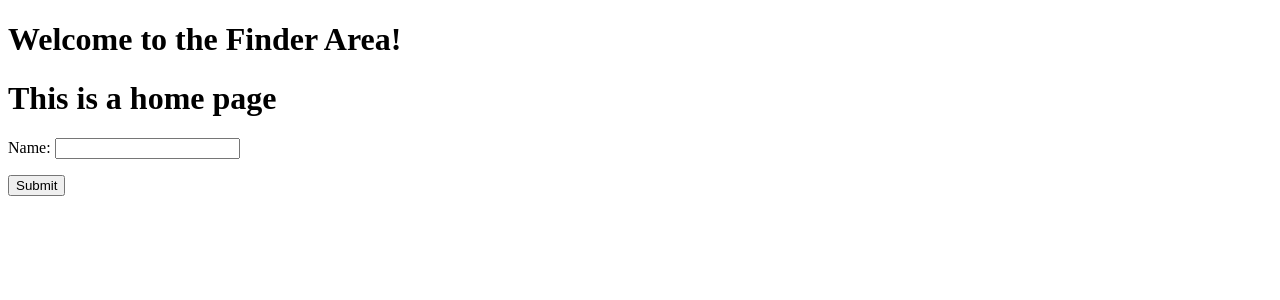
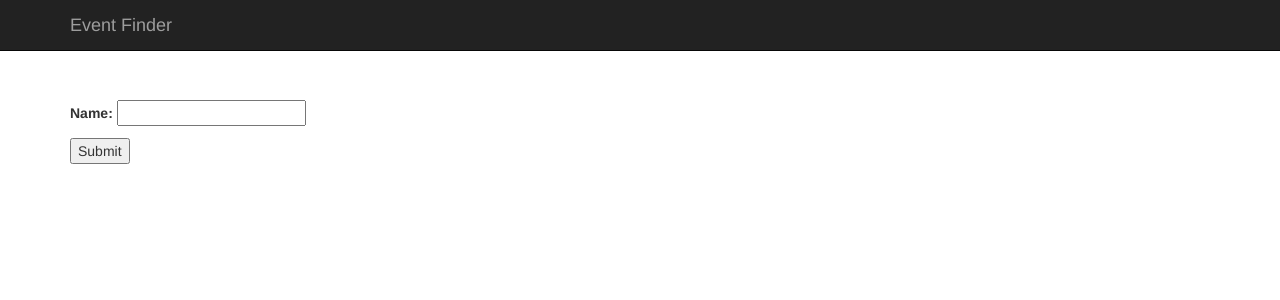
Before and after one commit to anujatupe/EventFinder, a Django app: template templates/EventFinderProject/home.html in a window 1280 px wide. Shown: the top 300 px of the page. Run offline with Django 3.2, Linux system fonts and the light colour scheme; the template is opened without the code that fills it: values that come from a table or form of the project are taken from there, others are empty; parts of the project's set-up code (start-up, migrations or seed data) failed here and were passed over; some libraries are stand-ins or nearby versions.

Commit message:
Removed log file from commit. Got static files running. Bootstrap css works for the home page and the venets page.

```diff
--- a/EventFinderProject/settings.py
+++ b/EventFinderProject/settings.py
@@ -85,6 +85,7 @@ GEOIP_PATH = os.path.join(BASE_DIR,  'geoipfiles')
 #STATIC_ROOT = os.path.join(BASE_DIR, 'static')
 STATIC_ROOT = ''
 STATIC_URL = '/static/'
+STATICFILES_DIRS = (os.path.join(BASE_DIR, 'static'),)
 
 LOGGING = {
     'version': 1,
--- a/EventFinderProject/urls.py
+++ b/EventFinderProject/urls.py
@@ -1,7 +1,7 @@
 from django.conf.urls import patterns, include, url
 from django.contrib import admin
-from django.conf import settings
-from django.conf.urls.static import static
+# from django.conf import settings
+# from django.conf.urls.static import static
 
 urlpatterns = patterns('',
     # Examples:
--- a/templates/EventFinderProject/bootstrap_base.html
+++ b/templates/EventFinderProject/bootstrap_base.html
@@ -39,21 +39,22 @@
             <span class="icon-bar"></span>
             <span class="icon-bar"></span>
           </button>
-          <a class="navbar-brand" href="#">Project name</a>
+          <a class="navbar-brand" href="#">Event Finder</a>
         </div>
         <div id="navbar" class="collapse navbar-collapse">
           <ul class="nav navbar-nav">
-            <li class="active"><a href="#">Home</a></li>
-            <li><a href="#about">About</a></li>
-            <li><a href="#contact">Contact</a></li>
+            <!--<li class="active"><a href="">Categories</a></li>-->
+
           </ul>
         </div><!--/.nav-collapse -->
       </div>
     </nav>
 
     <div class="container">
-        {% block content %}
-        {% endblock %}
+        <div style="padding-top: 100px;">
+             {% block content %}
+            {% endblock %}
+        </div>
     </div><!-- /.container -->
 
 
--- a/templates/EventFinderProject/events.html
+++ b/templates/EventFinderProject/events.html
@@ -1,6 +1,5 @@
 {% extends "EventFinderProject/bootstrap_base.html" %}
 {% block content %}
-<h1>This is a events page</h1>
 <div>
 {% for event in events_list %}
     <div>
--- a/templates/EventFinderProject/home.html
+++ b/templates/EventFinderProject/home.html
@@ -1,6 +1,5 @@
-{% extends "EventFinderProject/base.html" %}
+{% extends "EventFinderProject/bootstrap_base.html" %}
 {% block content %}
-<h1>This is a home page</h1>
 <form action="/events" method='post'>{% csrf_token %}
 {{ form.as_p }}
 <input type='submit' value='Submit' />
```
Also changed, not shown: 3 other files.
